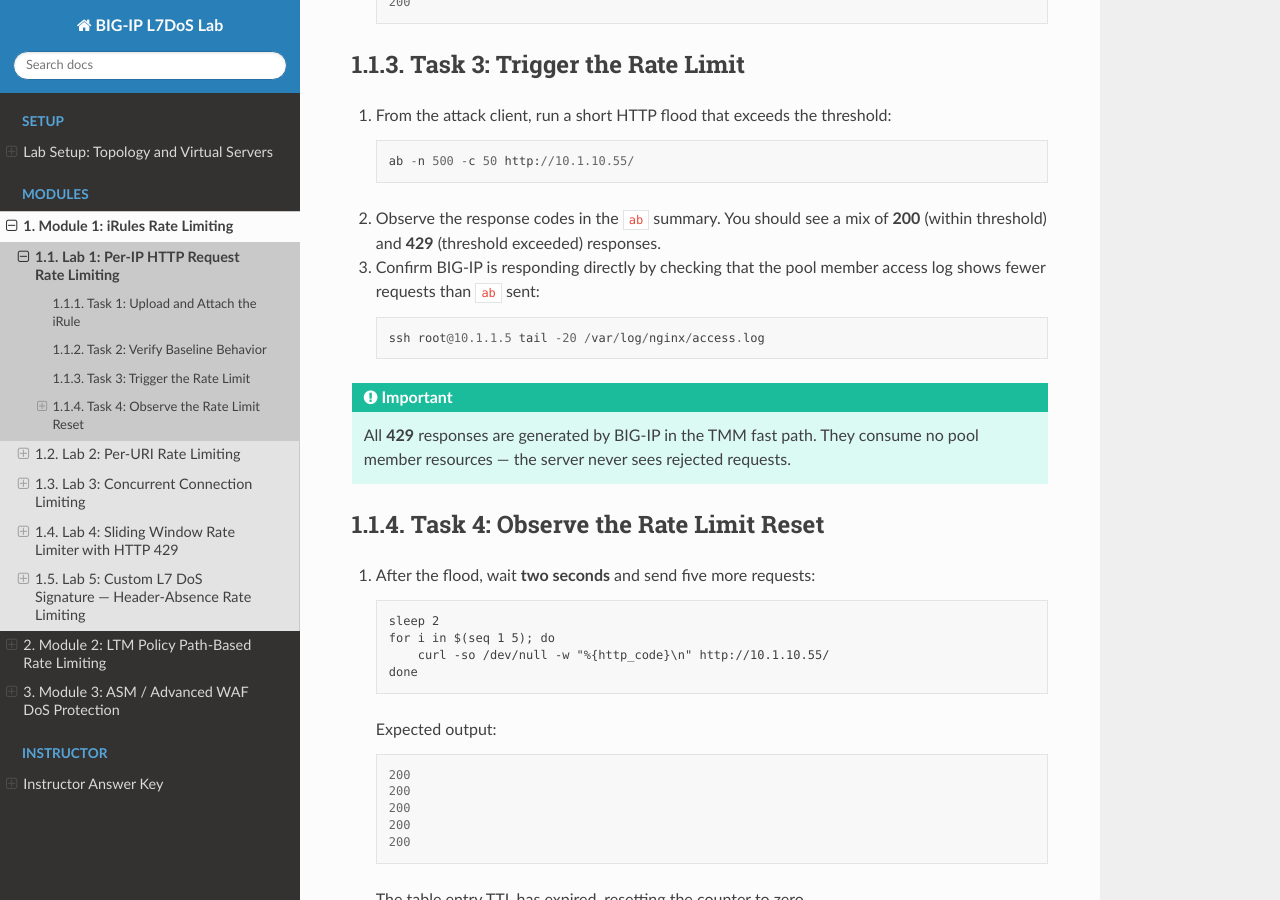
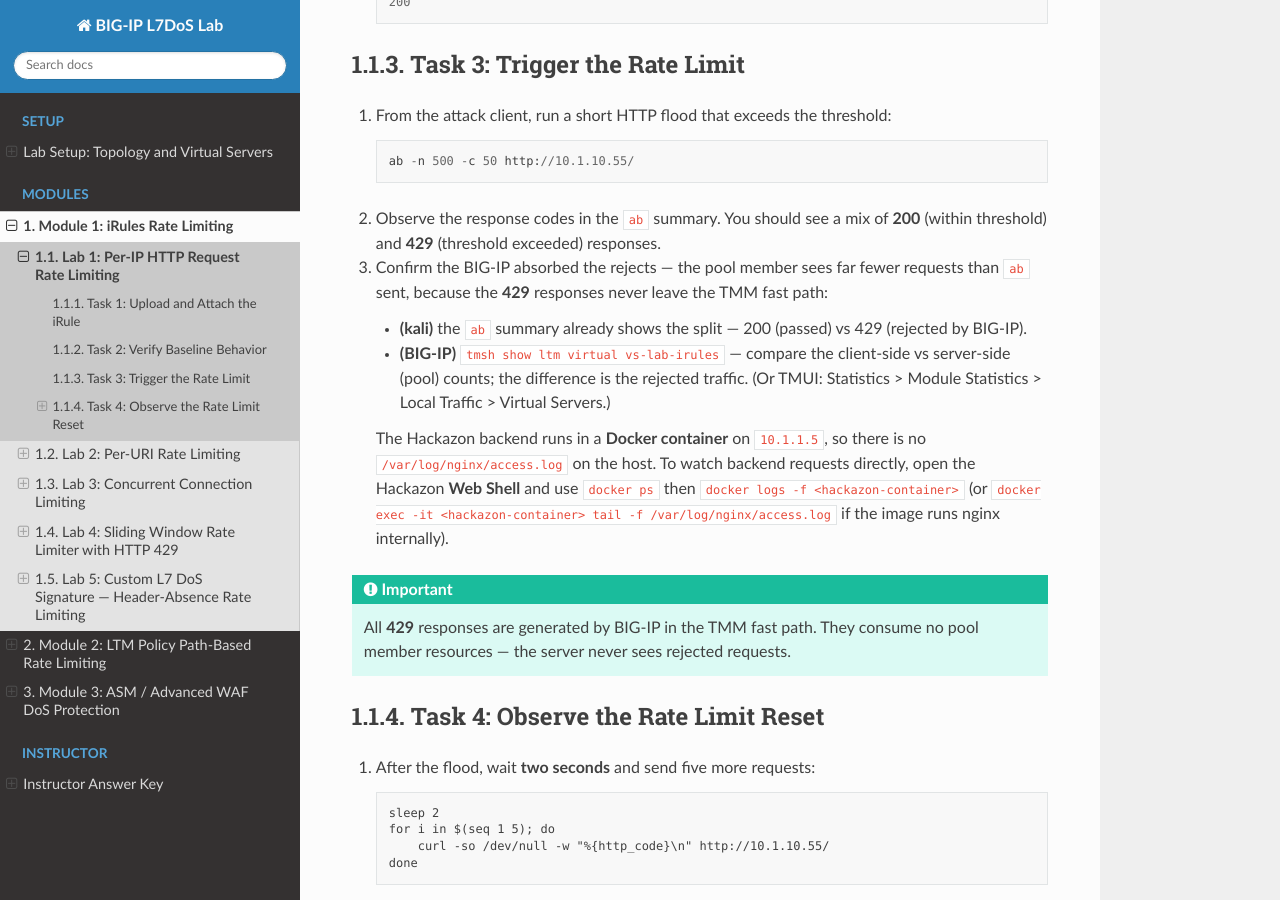
Before and after one commit to snowblind-/BIG-IP-L7DoS-Lab, a Sphinx documentation site: the page built from docs/module1-irules/lab1/lab1-per-ip-rate-limiting.rst, in a window 1280 px wide and 900 px high, scrolled down 1502 px. Built offline with Sphinx 7.4.7 and the Read the Docs theme 3.1.0, drawn with Linux system fonts in a browser that asks for light colours.

Commit message:
Fix Module 1 Lab 1 Task 3: backend verification (Dockerized Hackazon)
The step told students to 'ssh root@10.1.1.5 tail /var/log/nginx/access.log',
but Hackazon runs in a Docker container on 10.1.1.5 — there is no host
/var/log/nginx/. Replace with the reliable BIG-IP-side check (ab 200/429 split +
tmsh show ltm virtual vs-lab-irules client vs server counts) and, for the backend
log, docker ps + docker logs / docker exec via the Hackazon Web Shell.

```diff
--- a/docs/module1-irules/lab1/lab1-per-ip-rate-limiting.rst
+++ b/docs/module1-irules/lab1/lab1-per-ip-rate-limiting.rst
@@ -91,10 +91,23 @@
 #. Observe the response codes in the ``ab`` summary. You should see a mix of
    **200** (within threshold) and **429** (threshold exceeded) responses.
 
-#. Confirm BIG-IP is responding directly by checking that the pool member
-   access log shows fewer requests than ``ab`` sent::
+#. Confirm the BIG-IP absorbed the rejects — the pool member sees far fewer
+   requests than ``ab`` sent, because the **429** responses never leave the TMM
+   fast path:
 
-      ssh root@10.1.1.5 tail -20 /var/log/nginx/access.log
+   - **(kali)** the ``ab`` summary already shows the split — 200 (passed) vs 429
+     (rejected by BIG-IP).
+   - **(BIG-IP)** ``tmsh show ltm virtual vs-lab-irules`` — compare the
+     client-side vs server-side (pool) counts; the difference is the rejected
+     traffic. (Or TMUI: Statistics > Module Statistics > Local Traffic > Virtual
+     Servers.)
+
+   The Hackazon backend runs in a **Docker container** on ``10.1.1.5``, so there
+   is no ``/var/log/nginx/access.log`` on the host. To watch backend requests
+   directly, open the Hackazon **Web Shell** and use ``docker ps`` then
+   ``docker logs -f <hackazon-container>`` (or ``docker exec -it
+   <hackazon-container> tail -f /var/log/nginx/access.log`` if the image runs
+   nginx internally).
 
 .. important::
 
```
